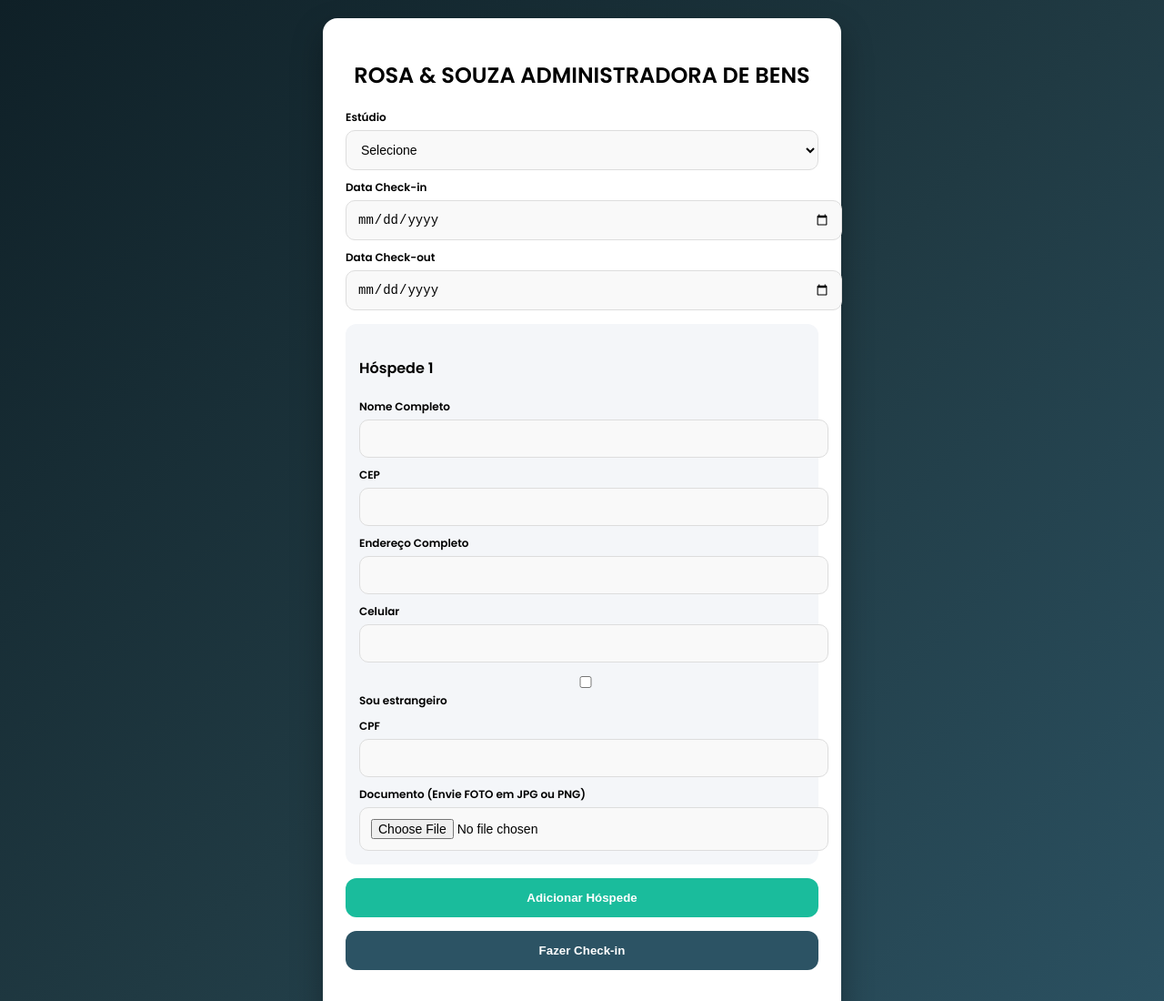
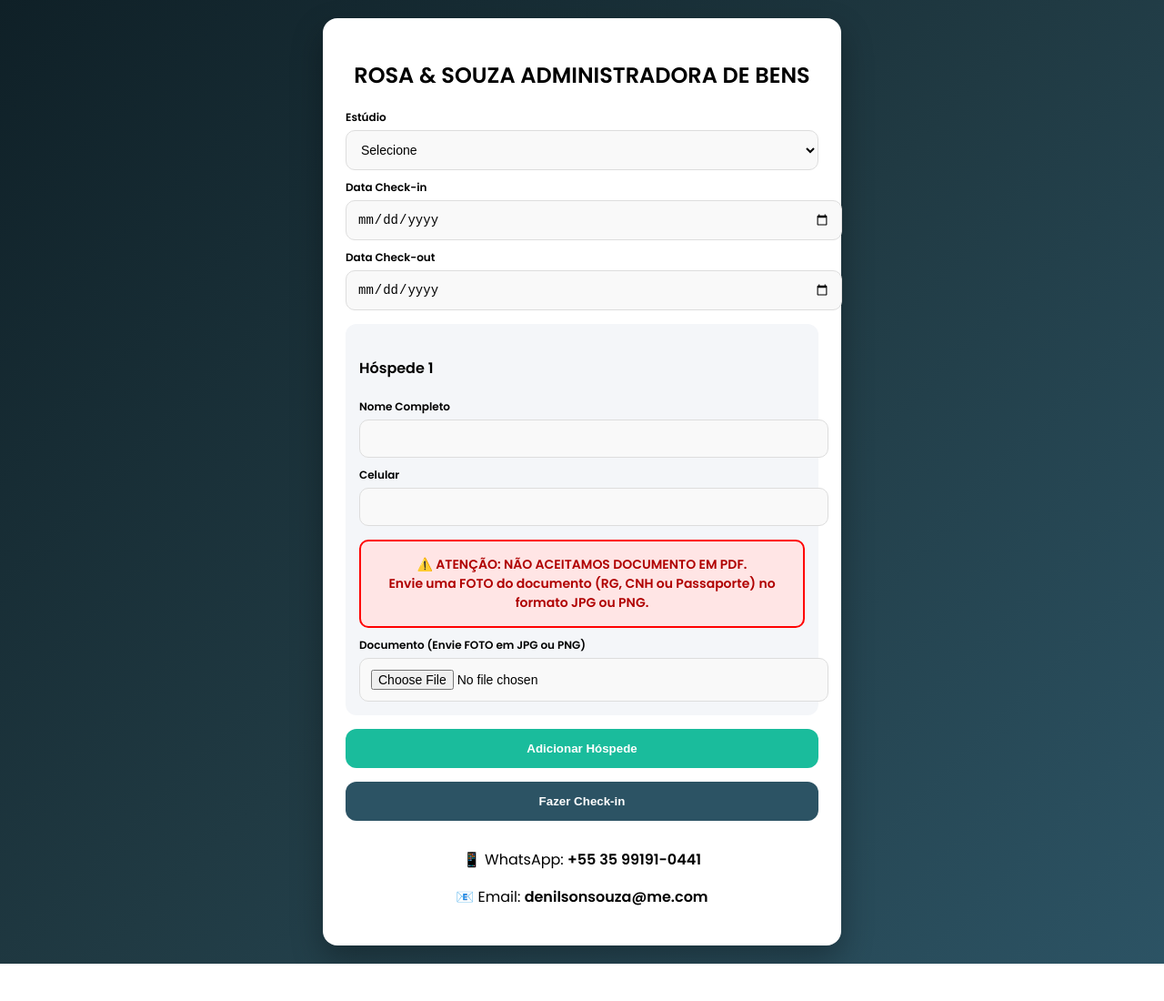
Before and after one commit to RosaeSouza/checkin-rosa-souza, a website: page public/index.html in a window 1280 px wide. Shown: the top 1100 px of the page at 91% size. After the commit the page ends 1059 px from the top, so only its background shows below. Drawn offline with Linux system fonts and the light colour scheme.

Commit message:
aviso vermelho proibindo pdf

```diff
--- a/public/index.html
+++ b/public/index.html
@@ -53,6 +53,18 @@ button{
 }
 .add-btn{ background:#1abc9c; color:white; }
 .submit-btn{ background:#2c5364; color:white; }
+
+.aviso{
+    background:#ffe5e5;
+    border:2px solid red;
+    color:#b00000;
+    padding:15px;
+    border-radius:10px;
+    font-size:14px;
+    margin-top:15px;
+    text-align:center;
+    font-weight:600;
+}
 </style>
 </head>
 
@@ -115,13 +127,6 @@ function adicionarPessoa(){
 
     const container = document.getElementById("pessoasContainer");
 
-    const repetirEndereco = contador > 1 ? `
-        <label>
-            <input type="checkbox" onchange="usarMesmoEndereco(this, ${contador})">
-            Mesmo endereço do primeiro hóspede
-        </label>
-    ` : "";
-
     const card = document.createElement("div");
     card.className = "card";
 
@@ -131,49 +136,12 @@ function adicionarPessoa(){
         <label>Nome Completo</label>
         <input type="text" class="nome" required>
 
-        <label>CEP</label>
-        <input type="text" class="cep" required>
-
-        <label>Endereço Completo</label>
-        <input type="text" class="endereco" required>
-
-        ${repetirEndereco}
-
         <label>Celular</label>
         <input type="tel" class="celular" required>
 
-        <label>
-            <input type="checkbox" onchange="estrangeiroToggle(this, ${contador})">
-            Sou estrangeiro
-        </label>
-
-        <div class="cpfArea">
-            <label>CPF</label>
-            <input type="text" class="cpf">
-        </div>
-
-        <div class="passaporteArea" style="display:none;">
-            <label>Número do Passaporte</label>
-            <input type="text" class="passaporte">
-
-            <label>País</label>
-            <select class="pais">
-                <option value="">Selecione o país</option>
-                <option>Brasil</option>
-                <option>Argentina</option>
-                <option>Chile</option>
-                <option>Estados Unidos</option>
-                <option>Portugal</option>
-                <option>Espanha</option>
-                <option>França</option>
-                <option>Alemanha</option>
-                <option>Itália</option>
-                <option>Japão</option>
-                <option>China</option>
-                <option>Canadá</option>
-                <option>Reino Unido</option>
-                <option>Outro</option>
-            </select>
+        <div class="aviso">
+        ⚠️ ATENÇÃO: NÃO ACEITAMOS DOCUMENTO EM PDF.<br>
+        Envie uma FOTO do documento (RG, CNH ou Passaporte) no formato JPG ou PNG.
         </div>
 
         <label>Documento (Envie FOTO em JPG ou PNG)</label>
@@ -183,38 +151,6 @@ function adicionarPessoa(){
     container.appendChild(card);
 }
 
-function usarMesmoEndereco(checkbox, index){
-
-    const cards = document.querySelectorAll(".card");
-
-    if(checkbox.checked){
-        const primeiroEndereco = cards[0].querySelector(".endereco").value;
-        const primeiroCEP = cards[0].querySelector(".cep").value;
-
-        cards[index-1].querySelector(".endereco").value = primeiroEndereco;
-        cards[index-1].querySelector(".cep").value = primeiroCEP;
-        cards[index-1].querySelector(".cep").required = false;
-    }else{
-        cards[index-1].querySelector(".cep").required = true;
-    }
-}
-
-function estrangeiroToggle(checkbox, index){
-
-    const card = document.querySelectorAll(".card")[index-1];
-
-    const cpfArea = card.querySelector(".cpfArea");
-    const passaporteArea = card.querySelector(".passaporteArea");
-
-    if(checkbox.checked){
-        cpfArea.style.display = "none";
-        passaporteArea.style.display = "block";
-    }else{
-        cpfArea.style.display = "block";
-        passaporteArea.style.display = "none";
-    }
-}
-
 adicionarPessoa();
 
 </script>
```
